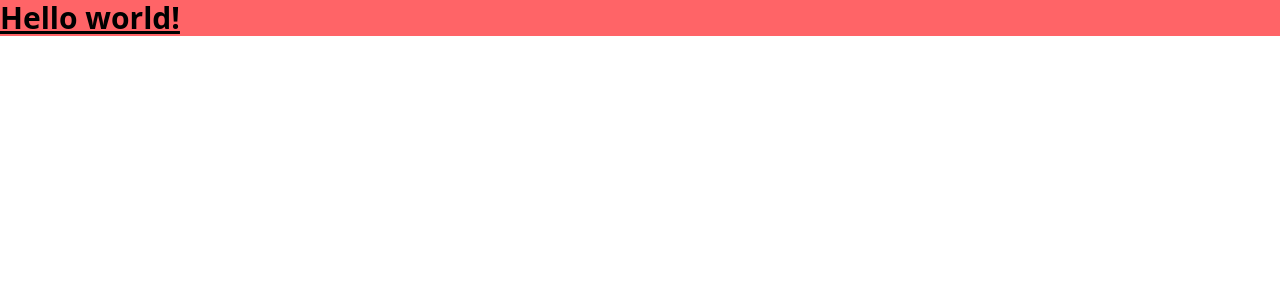
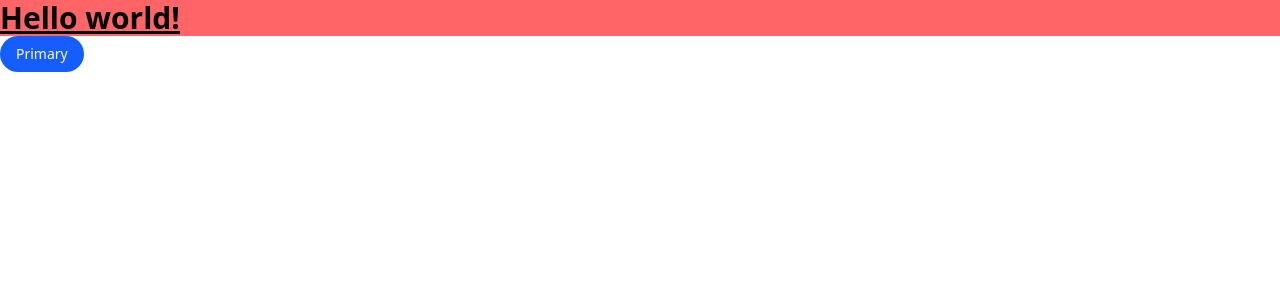
Before and after one commit to sazidhayatkhan/solus, a Next.js app: page / in a window 1280 px wide. Shown: the top 300 px of the page. Built offline with nearby package versions, Linux system fonts and the light colour scheme.

Commit message:
Add Button component and integrate it into the page

```diff
--- a/src/app/page.tsx
+++ b/src/app/page.tsx
@@ -1,3 +1,5 @@
+'use client'
+import Button from '@/components/ui/Button'
 import React from 'react'
 
 function page() {
@@ -6,6 +8,9 @@ function page() {
       <h1 className="text-3xl font-bold underline bg-red-400">
       Hello world!
     </h1>
+    <Button onClick={() => alert('Primary clicked!')}>
+        Primary
+      </Button>
     </div>
   )
 }
--- /dev/null
+++ b/src/components/ui/Button/Button.tsx
@@ -0,0 +1,34 @@
+import React from 'react';
+import { ButtonProps } from './types';
+
+const Button: React.FC<ButtonProps> = ({
+  children,
+  onClick,
+  disabled = false,
+  variant = 'primary',
+  type = 'button',
+  className = '',
+}) => {
+  const base =
+    'inline-flex items-center justify-center px-4 py-2 rounded-full font-medium text-sm transition-colors duration-200 focus:outline-none focus:ring-2 focus:ring-offset-2';
+
+  const variants = {
+    primary: 'bg-blue-600 text-white hover:bg-blue-700 focus:ring-blue-500',
+    outline: 'border border-blue-600 text-blue-600 hover:bg-blue-50 focus:ring-blue-300',
+  };
+
+  const disabledStyles = 'opacity-50 cursor-not-allowed';
+
+  return (
+    <button
+      type={type}
+      onClick={onClick}
+      disabled={disabled}
+      className={`${base} ${variants[variant]} ${disabled ? disabledStyles : ''} ${className}`}
+    >
+      {children}
+    </button>
+  );
+};
+
+export default Button;
--- /dev/null
+++ b/src/components/ui/Button/index.ts
@@ -0,0 +1,2 @@
+export { default } from './Button';
+export * from './types';
--- /dev/null
+++ b/src/components/ui/Button/types.ts
@@ -0,0 +1,10 @@
+export type ButtonVariant = 'primary' | 'outline';
+
+export interface ButtonProps {
+  children: React.ReactNode;
+  onClick?: () => void;
+  disabled?: boolean;
+  variant?: ButtonVariant;
+  type?: 'button' | 'submit' | 'reset';
+  className?: string;
+}
```
